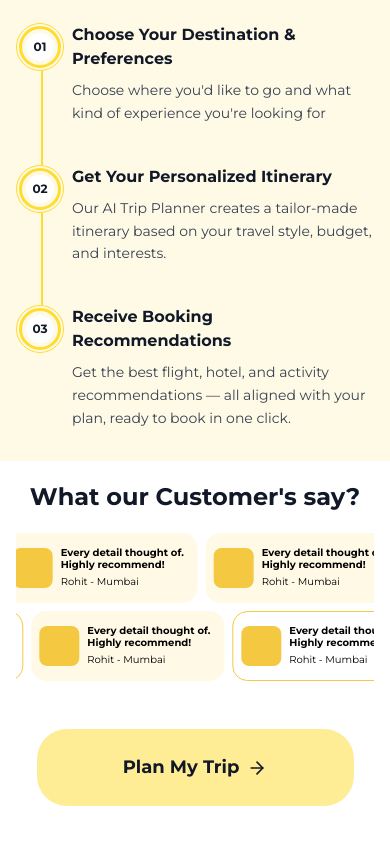
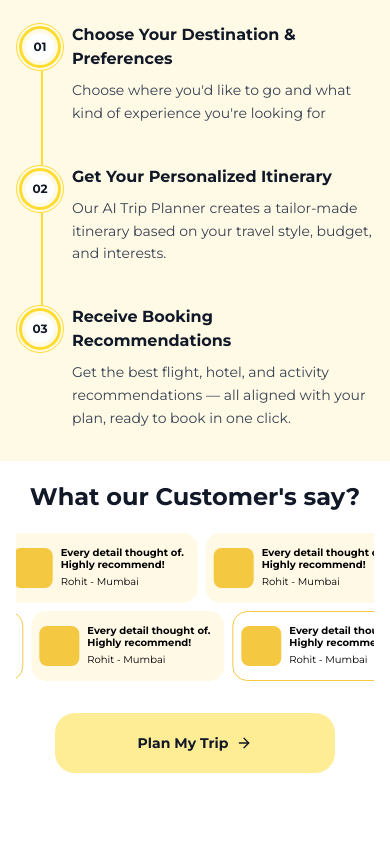
Before and after one commit to urbantrips/ut-client, a Next.js app: page / in a window 390 px wide. Shown: the part 2891-3735 px from the top of the page. After the commit the page ends 3712 px from the top, so only its background shows below. Built offline with nearby package versions, Linux system fonts and the light colour scheme.

Commit message:
feat: mobile responsive

```diff
--- a/src/components/features/footer.tsx
+++ b/src/components/features/footer.tsx
@@ -4,17 +4,15 @@ import { ArrowRight } from 'lucide-react';
 
 export function Footer() {
   return (
-    <div className="w-full flex items-center justify-center pb-20 py-12">
+    <div className="w-full flex items-center justify-center pb-12 sm:pb-16 md:pb-20 py-8 sm:py-10 md:py-12 px-4">
       <button
-        className="text-gray-900 font-bold rounded-[30px] flex items-center justify-center gap-2 hover:opacity-90 transition-opacity"
+        className="text-gray-900 font-bold rounded-[20px] sm:rounded-[25px] md:rounded-[30px] flex items-center justify-center gap-2 hover:opacity-90 transition-opacity w-full max-w-[280px] sm:max-w-[300px] md:max-w-[317px] h-[60px] sm:h-[68px] md:h-[77px] text-sm sm:text-base md:text-lg"
         style={{
-          width: '317px',
-          height: '77px',
           backgroundColor: '#FFDC2E80',
         }}
       >
         Plan My Trip
-        <ArrowRight className="w-5 h-5" />
+        <ArrowRight className="w-4 h-4 sm:w-4 sm:h-4 md:w-5 md:h-5" />
       </button>
     </div>
   );
```
